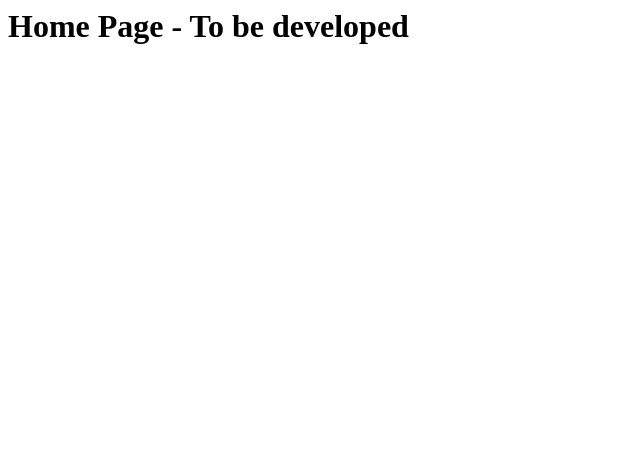
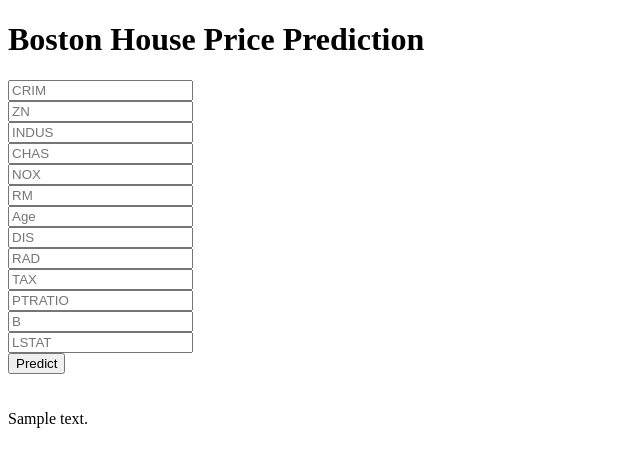
Before and after one commit to sundar-nallalagappan/boston-house-pricing, a Flask app: template templates/home.html in a window 1280 px wide. Shown: the top 467 px of the page, without its empty margins (0-640 px from the left). Run offline with Flask 2, Linux system fonts and the light colour scheme; the template is opened without the code that fills it: most values are stand-ins (such as "Sample title", 1, 10 or a date in 2020); parts of the project's set-up code (start-up, migrations or seed data) failed here and were passed over.

Commit message:
completion of home.html

```diff
--- a/app.py
+++ b/app.py
@@ -7,7 +7,7 @@
 
 #Starting point of the flask application
 app = Flask(__name__)
-std_sclaer = pickle.load(open('std_scaler.pkl', 'rb'))
+std_scaler = pickle.load(open('std_scaler.pkl', 'rb'))
 lr_model   = pickle.load(open('lr_model.pkl', 'rb'))
 
 #Home-page/Landing page
@@ -30,7 +30,7 @@
     print('Transformed shape:', transformed_data.shape)
 
     #Apply the scaler on reshaped data
-    std_transformed_data = std_sclaer.transform(transformed_data)
+    std_transformed_data = std_scaler.transform(transformed_data)
     print('Std data : ', std_transformed_data)
 
     #Apply the model to make predictions
@@ -41,5 +41,29 @@
 
     return jsonify(output[0])
 
+
+#Below method is to invoked when FE UI form is filled with values for input features
+@app.route('/predict', methods=['POST'])
+def predict():
+    data = [float(x) for x in request.form.values()]
+    print('Raw input:', data)
+    #print('Raw input shape', data.shape)
+
+    transformed_data = np.array(data).reshape(1,-1)
+    print('Transformed data :', transformed_data)
+
+    #Apply the scaler on reshaped data
+    std_transformed_data = std_scaler.transform(transformed_data)
+    print('Std data : ', std_transformed_data)
+
+    #Apply the model to make predictions
+    output = lr_model.predict(std_transformed_data)
+    print('Raw output is {}'.format(output))
+
+    return render_template('home.html', prediction_text = 'Predicted housing price is {}'.format(output[0]))
+
+
+
+
 if __name__ == "__main__":
     app.run(debug=True)
--- a/templates/home.html
+++ b/templates/home.html
@@ -1,3 +1,48 @@
-<h1>
-Home Page - To be developed
-</h1>
+<!DOCTYPE html>
+<html >
+
+<head>
+  <meta charset="UTF-8">
+  <title>ML API</title>
+  <link href='https://fonts.googleapis.com/css?family=Pacifico' rel='stylesheet' type='text/css'>
+<link href='https://fonts.googleapis.com/css?family=Arimo' rel='stylesheet' type='text/css'>
+<link href='https://fonts.googleapis.com/css?family=Hind:300' rel='stylesheet' type='text/css'>
+<link href='https://fonts.googleapis.com/css?family=Open+Sans+Condensed:300' rel='stylesheet' type='text/css'>
+
+
+</head>
+
+<body>
+ <div class="login">
+	<h1>Boston House Price Prediction</h1>
+
+     <!-- Main Input For Receiving Query to our ML -->
+    <form action="{{ url_for('predict')}}"method="post">
+      <input type="text" name="CRIM" placeholder="CRIM" required="required" /><br>
+    	<input type="text" name="ZN" placeholder="ZN" required="required" /><br>
+        <input type="text" name="INDUS" placeholder="INDUS" required="required" /><br>
+        <input type="text" name="CHAS" placeholder="CHAS" required="required" /><br>
+        <input type="text" name="NOX" placeholder="NOX" required="required" /><br>
+        <input type="text" name="RM" placeholder="RM" required="required" /><br>
+        <input type="text" name="Age" placeholder="Age" required="required" /><br>
+        <input type="text" name="DIS" placeholder="DIS" required="required" /><br>
+        <input type="text" name="RAD" placeholder="RAD" required="required" /><br>
+        <input type="text" name="TAX" placeholder="TAX" required="required" /><br>
+        <input type="text" name="PTRATIO" placeholder="PTRATIO" required="required" /><br>
+        <input type="text" name="B" placeholder="B" required="required" /><br>
+        <input type="text" name="LSTAT" placeholder="LSTAT" required="required" /><br>
+
+
+
+        <button type="submit" class="btn btn-primary btn-block btn-large">Predict</button>
+    </form>
+
+   <br>
+   <br>
+
+
+ </div>
+ {{prediction_text}}
+
+</body>
+</html>
```
